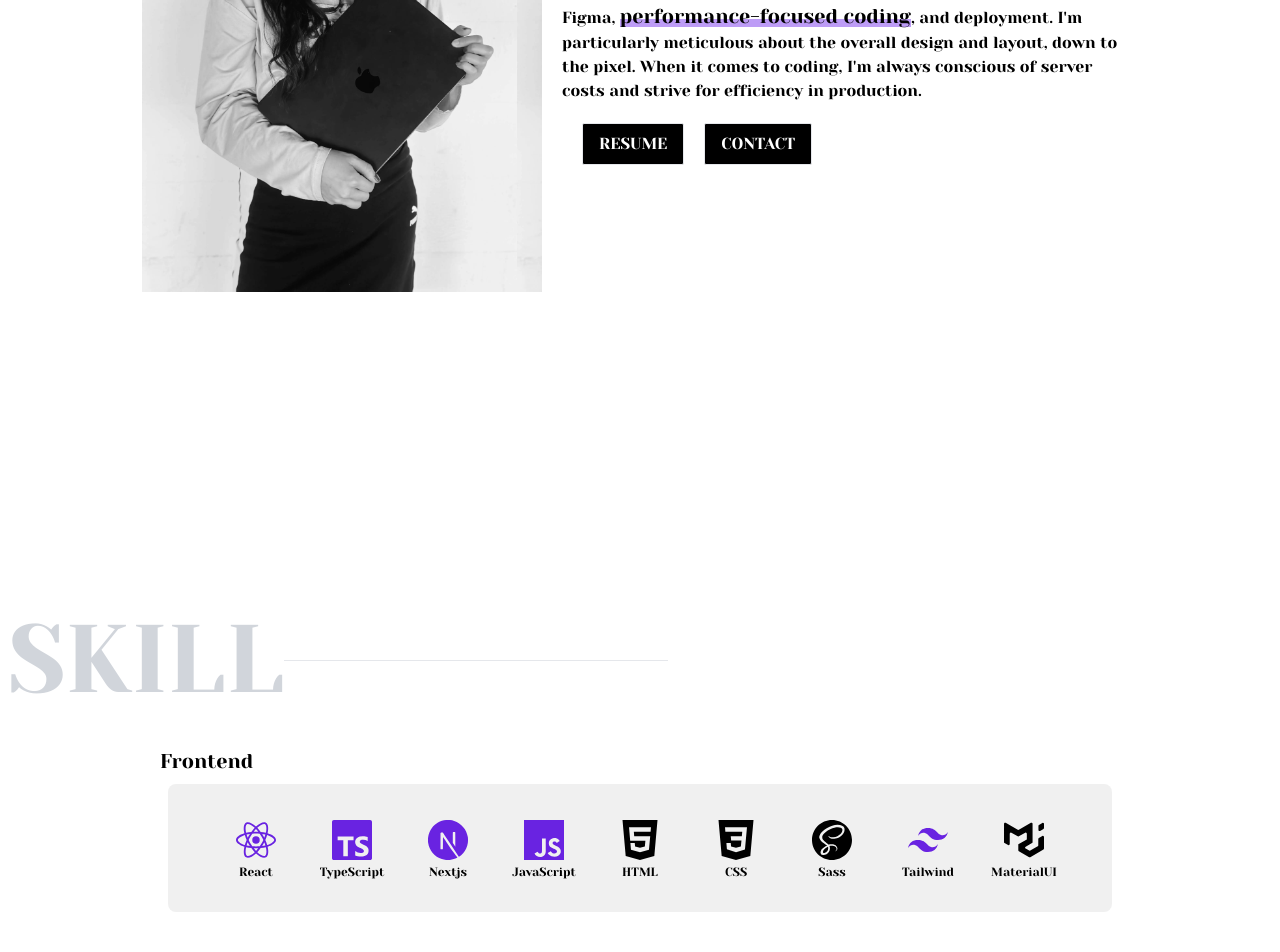
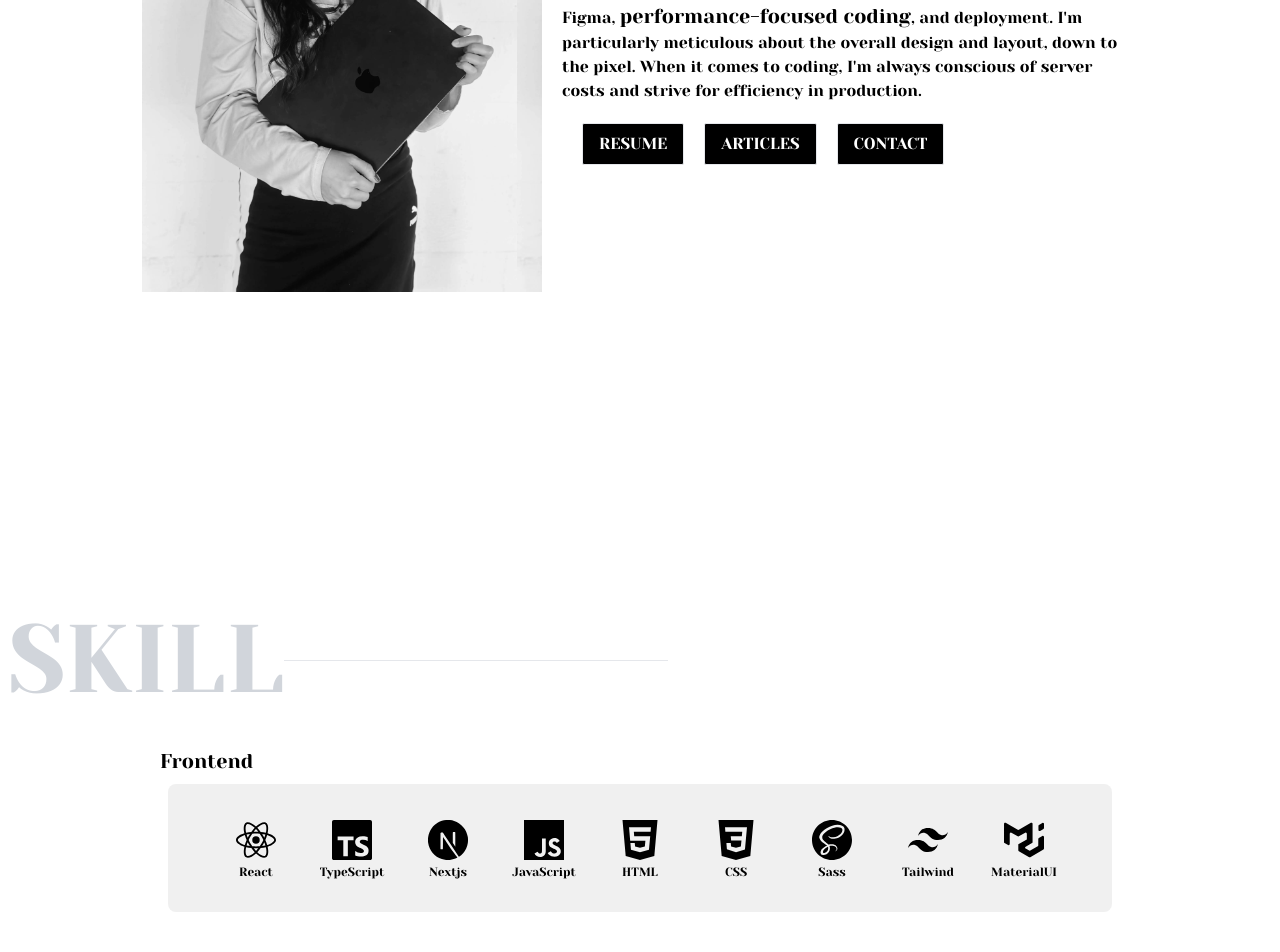
Before and after one commit to AtenaHatta/Portfolio-Nextjs, a Next.js app: page / in a window 1280 px wide. Shown: the part 1200-2152 px from the top of the page. Built offline with nearby package versions, Linux system fonts and the light colour scheme.

Commit message:
refactor: update About me section

```diff
--- a/src/app/(main)/components/About/About.tsx
+++ b/src/app/(main)/components/About/About.tsx
@@ -43,7 +43,7 @@ export default function About({ className = "" }) {
               </div>
               {" "}with Figma,{" "}
               <div className="relative text-xs md:text-xl inline-block">
-                <span className="absolute inset-x-0 bottom-1 h-2 bg-violet-600 opacity-50" />
+                <span className="absolute inset-x-0 bottom-1 h-2  opacity-50" />
                 <p className="relative z-10">performance-focused coding</p>
               </div>
               , and deployment. I&apos;m particularly meticulous about the
@@ -58,15 +58,23 @@ export default function About({ className = "" }) {
                   target="_blank"
                   aria-label="resume"
                   rel="noopener noreferrer"
-                  className="bg-black border rounded-sm hover:bg-white hover:text-black hover:border-black
+                  className="bg-black border rounded-sm hover:bg-violet-600  hover:text-white hover:border-white
                 text-white xs:py-2 md:py-2 xs:px-2 md:px-4 ml-5 text-xs md:text-base"
                 >
                   RESUME
                 </a>
                 <a
+                  href="https://medium.com/@atn041102"
+                  aria-label="medium"
+                  className="bg-black border rounded-sm hover:bg-violet-600  hover:text-white hover:border-white
+                text-white xs:py-2 md:py-2 xs:px-2 md:px-4 text-xs md:text-base"
+                >
+                  ARTICLES
+                </a>
+                <a
                   href="mailto:hattaatena@gmail.com"
                   aria-label="email"
-                  className="bg-black border rounded-sm hover:bg-white hover:text-black hover:border-black
+                  className="bg-black border rounded-sm hover:bg-violet-600  hover:text-white hover:border-white
                 text-white xs:py-2 md:py-2 xs:px-2 md:px-4 text-xs md:text-base"
                 >
                   CONTACT
--- a/src/app/(main)/components/Skill/Icons.tsx
+++ b/src/app/(main)/components/Skill/Icons.tsx
@@ -15,18 +15,18 @@ import {
   SiMui,
   SiVercel,
   SiNextdotjs,
-    SiStrapi
+  SiStrapi,
 } from "react-icons/si";
 
 const frontendIcons = [
-    { icon: SiReact, name: "React", color: "#6923E1" },
-    { icon: SiTypescript, name: "TypeScript", color: "#6923E1" },
-    { icon: SiNextdotjs, name: "Nextjs",color: "#6923E1" },
-    { icon: SiJavascript, name: "JavaScript", color: "#6923E1" },
+  { icon: SiReact, name: "React" },
+  { icon: SiTypescript, name: "TypeScript" },
+  { icon: SiNextdotjs, name: "Nextjs" },
+  { icon: SiJavascript, name: "JavaScript" },
   { icon: SiHtml5, name: "HTML" },
   { icon: SiCss3, name: "CSS" },
   { icon: SiSass, name: "Sass" },
-    { icon: SiTailwindcss, name: "Tailwind", color: "#6923E1" },
+  { icon: SiTailwindcss, name: "Tailwind" },
   { icon: SiMui, name: "MaterialUI" },
 ];
 
@@ -40,7 +40,7 @@ import {
 
 const otherIcons = [
   { icon: SiGit, name: "Git" },
-    { icon: SiFigma, name: "Figma", color: "#6923E1" },
+  { icon: SiFigma, name: "Figma" },
   { icon: SiVercel, name: "Vercel" },
 ];
 
```
Lines whose indentation alone changed are shown as unchanged.
